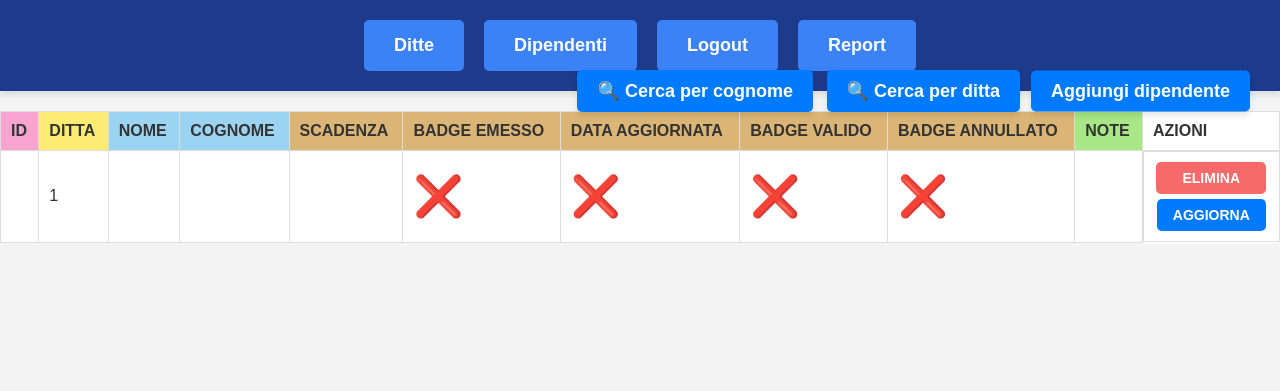
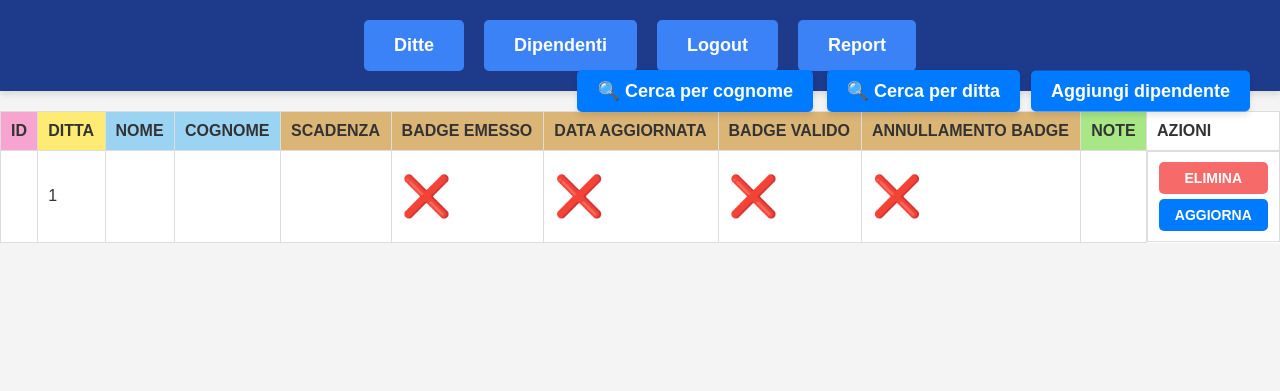
Before and after one commit to fredneedsausername/ACCA, a Flask app: template templates/dipendenti.html in a window 1280 px wide. Shown: the top 391 px of the page. Run offline with Flask 3, Linux system fonts and the light colour scheme; the template is opened without the code that fills it: most values are stand-ins (such as "Sample title", 1, 10 or a date in 2020); parts of the project's set-up code (start-up, migrations or seed data) failed here and were passed over.

Commit message:
slight name modification

```diff
--- a/templates/dipendenti.html
+++ b/templates/dipendenti.html
@@ -22,7 +22,7 @@
                 <th class="brown">BADGE EMESSO</th>
                 <th class="brown">DATA AGGIORNATA</th>
                 <th class="brown">BADGE VALIDO</th>
-                <th class="brown">BADGE ANNULLATO</th>
+                <th class="brown">ANNULLAMENTO BADGE</th>
                 <th class="green">NOTE</th>
                 <th>AZIONI</th>
             </tr>
```
